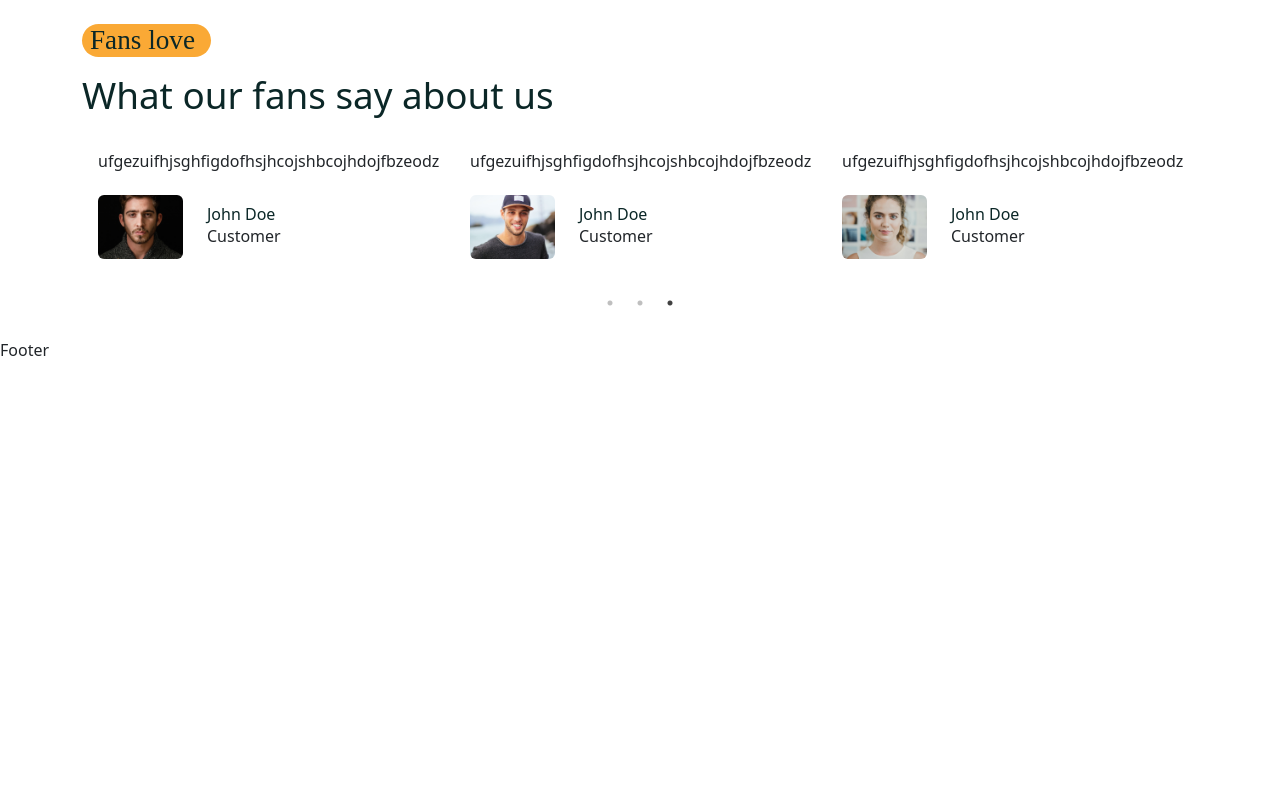
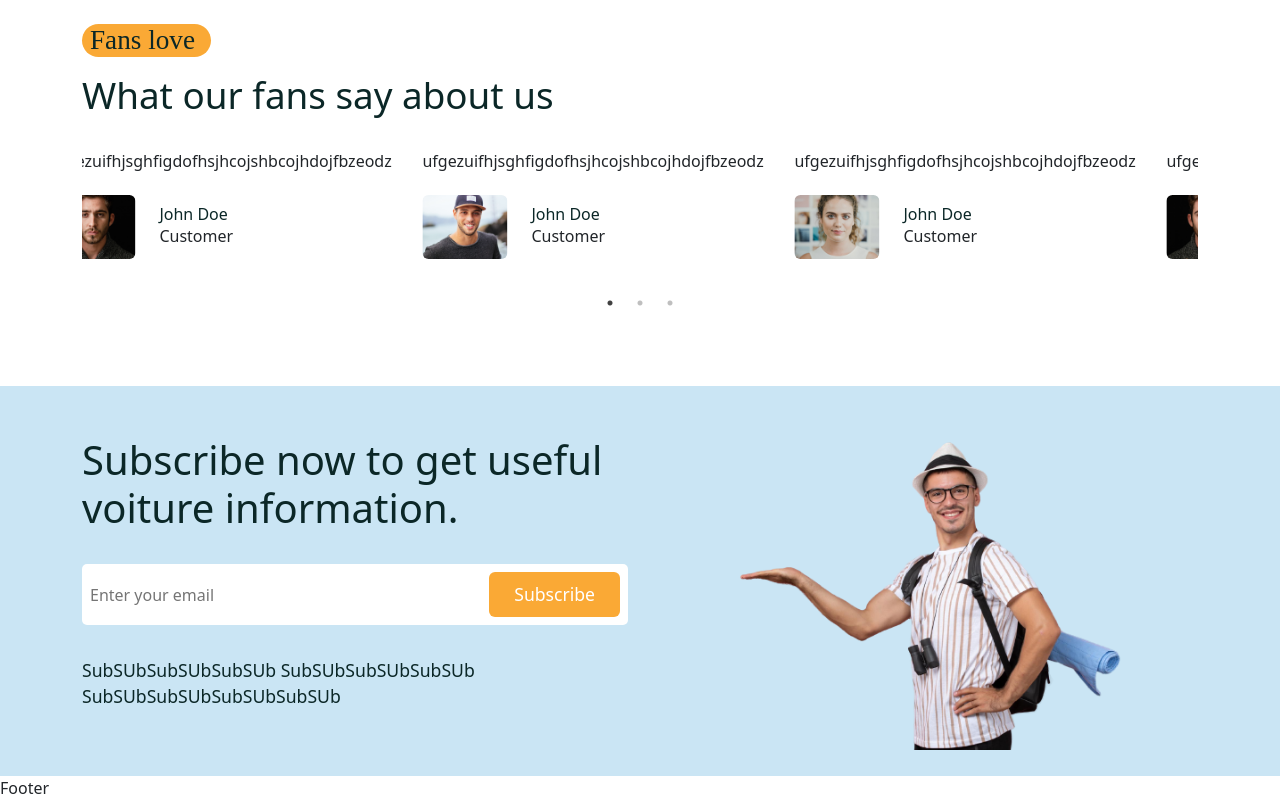
Before and after one commit to ch3rrywolf/Myloc-comparator, a React (Create React App) app in the folder frontend/: page /home in a window 1280 px wide. Shown: the part 3415-4215 px from the top of the page. Before the commit the page ends 3777 px from the top, so only its background shows below. Built offline with nearby package versions, Linux system fonts and the light colour scheme; a web font is replaced by a local one.

Commit message:
[Front] Home Newsletter

```diff
--- a/frontend/src/pages/Home.jsx
+++ b/frontend/src/pages/Home.jsx
@@ -14,6 +14,7 @@
 import experienceImg from "../assets/images/experience.png";
 import MasonryImagesGallery from '../components/Image-gallery/MasonryImagesGallery';
 import Testimonials from '../components/Testimonial/Testimonials';
+import Newsletter from '../shared/Newsletter';
 
 const Home = () => {
   return <>
@@ -142,7 +143,7 @@
       </Row>
     </Container>
   </section>
-
+  <Newsletter />
   </>
 }
 
--- /dev/null
+++ b/frontend/src/shared/Newsletter.jsx
@@ -0,0 +1,33 @@
+import React from 'react'
+import './newsletter.css'
+import { Container, Row, Col } from 'reactstrap'
+import maleCLient from '../assets/images/male-tourist.png'
+
+const Newsletter = () => {
+  return <section className="newsletter">
+    <Container>
+        <Row>
+            <Col lg='6'>
+                <div className="newsletter__content">
+                    <h2>Subscribe now to get useful voiture information.</h2>
+
+                    <div className="newsletter__input">
+                        <input type="email" placeholder="Enter your email" />
+                        <button className="btn newsletter__btn">Subscribe</button>
+                    </div>
+                    <p>
+                        SubSUbSubSUbSubSUb SubSUbSubSUbSubSUb SubSUbSubSUbSubSUbSubSUb
+                    </p>
+                </div>
+            </Col>
+            <Col lg='6'>
+                <div className="newsletter__img">
+                    <img src={maleCLient} alt="" />
+                </div>
+            </Col>
+        </Row>
+    </Container>
+  </section>
+}
+
+export default Newsletter
--- /dev/null
+++ b/frontend/src/shared/newsletter.css
@@ -0,0 +1,50 @@
+.newsletter {
+    background: #cae5f4;
+    padding: 0;
+    margin-top: 3rem;
+}
+
+.newsletter__img img {
+    width: 100%;
+}
+
+.newsletter__content {
+    padding: 50px 0;
+}
+
+.newsletter__content h2 {
+    font-size: 2.5rem;
+    margin-bottom: 2rem;
+}
+
+.newsletter__input {
+    display: flex;
+    align-items: center;
+    justify-content: space-between;
+    background: #fff;
+    padding: 0.5rem;
+    margin-bottom: 2rem;
+    border-radius: 5px;
+}
+
+.newsletter__input input {
+    border: none;
+    font-size: 1rem;
+    color: var(--heading-color);
+}
+
+.newsletter__input input:focus {
+    outline: none;
+}
+
+.newsletter__btn{
+    padding: 0.5rem 1.5rem !important;
+    background: var(--secondary-color) !important;
+    color: #fff !important;
+    font-size: 1.1rem !important;
+}
+
+.newsletter__content p {
+    color: var(--heading-color);
+    font-size: 1.1rem;
+}
```
